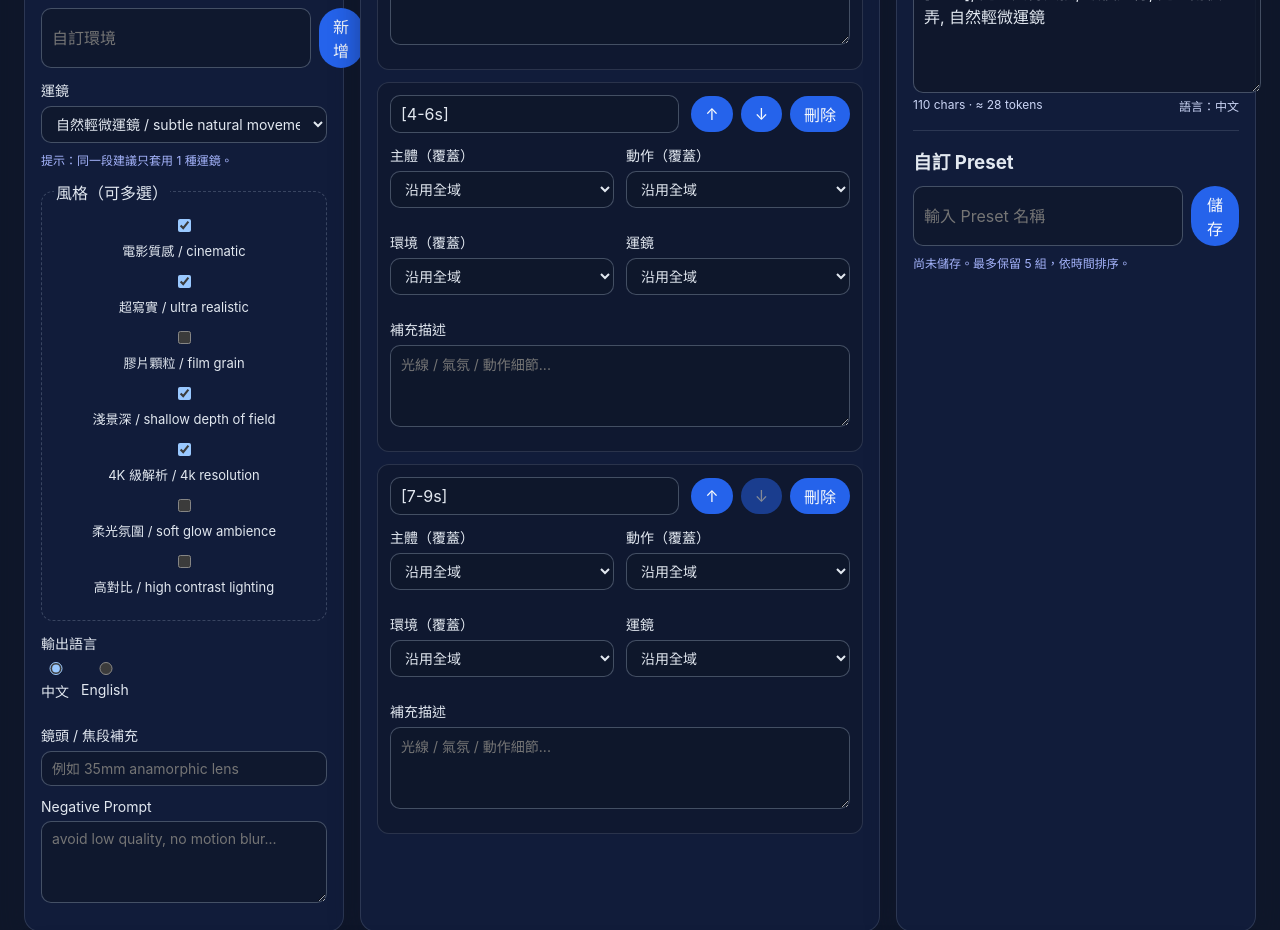
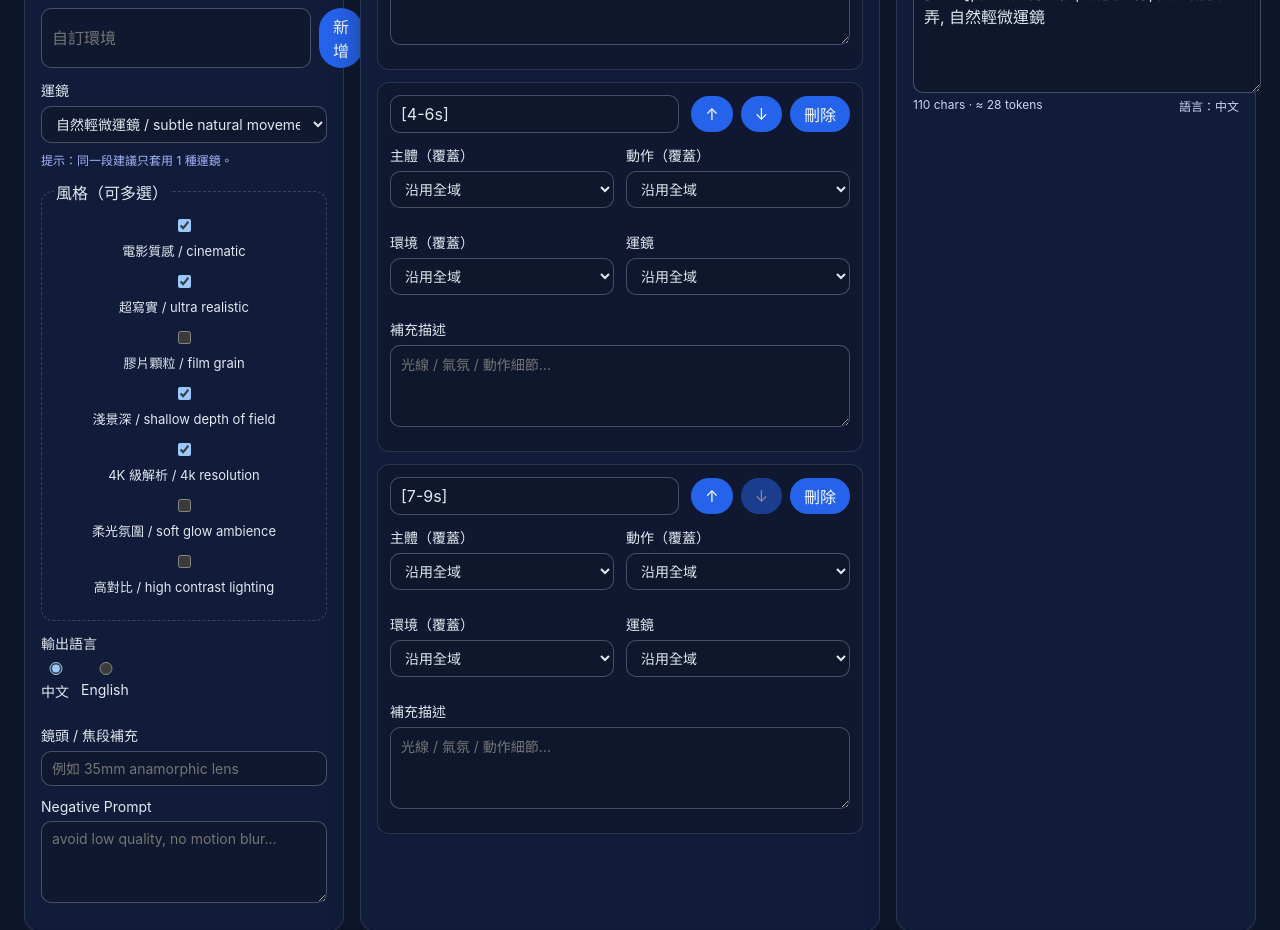
Before and after one commit to mavicair2tw/PromptBuilder, a React (Vite) app: page / in a window 1280 px wide. Shown: the part 1380-2310 px from the top of the page. Built offline with nearby package versions, Linux system fonts and the light colour scheme.

Commit message:
Remove custom preset UI

```diff
--- a/src/App.tsx
+++ b/src/App.tsx
@@ -12,7 +12,6 @@ import {
   styleOptions,
   subjects
 } from './data/options';
-import { usePresets } from './hooks/usePresets';
 import {
   BuilderSnapshot,
   CustomOptions,
@@ -122,8 +121,6 @@ const App = () => {
   const allSubjects: Option[] = [...subjects, ...customOptions.subjects];
   const allActions: Option[] = [...actions, ...customOptions.actions];
   const allEnvironments: Option[] = [...environments, ...customOptions.environments];
-
-  const { presets, savePreset, removePreset } = usePresets();
 
   const updateGlobalForm = (patch: Partial<GlobalFormState>) => {
     setGlobalForm(prev => ({ ...prev, ...patch }));
@@ -268,15 +265,6 @@ const App = () => {
     setCustomOptions(snapshot.customOptions);
   };
 
-  const handleSavePreset = (name: string) => {
-    savePreset(name, snapshotCurrent());
-  };
-
-  const handleLoadPreset = (id: string) => {
-    const preset = presets.find(p => p.id === id);
-    if (preset) applySnapshot(preset.snapshot);
-  };
-
   const charCount = {
     basic: basicPrompt.length,
     storyboard: storyboardLines.join('\n').length
@@ -356,10 +344,6 @@ const App = () => {
           onDownload={downloadTxt}
           charCount={charCount}
           tokenEstimate={tokenEstimate}
-          onSavePreset={handleSavePreset}
-          presets={presets}
-          onLoadPreset={handleLoadPreset}
-          onDeletePreset={removePreset}
         />
       </div>
 
--- a/src/components/OutputPanel.tsx
+++ b/src/components/OutputPanel.tsx
@@ -1,6 +1,3 @@
-import { useState } from 'react';
-import { SavedPreset } from '../types';
-
 interface Props {
   basicPrompt: string;
   storyboardLines: string[];
@@ -10,10 +7,6 @@ interface Props {
   onDownload: () => void;
   charCount: { basic: number; storyboard: number };
   tokenEstimate: { basic: number; storyboard: number };
-  onSavePreset: (name: string) => void;
-  presets: SavedPreset[];
-  onLoadPreset: (id: string) => void;
-  onDeletePreset: (id: string) => void;
 }
 
 const OutputPanel = ({
@@ -24,14 +17,8 @@ const OutputPanel = ({
   onCopyStoryboard,
   onDownload,
   charCount,
-  tokenEstimate,
-  onSavePreset,
-  presets,
-  onLoadPreset,
-  onDeletePreset
+  tokenEstimate
 }: Props) => {
-  const [presetName, setPresetName] = useState('');
-
   return (
     <section className="panel output">
       <h2>輸出預覽</h2>
@@ -65,49 +52,6 @@ const OutputPanel = ({
           <span>語言：{language === 'zh' ? '中文' : 'English'}</span>
         </div>
       </div>
-
-      <div className="preset-section">
-        <h3>自訂 Preset</h3>
-        <div className="preset-form">
-          <input
-            type="text"
-            value={presetName}
-            onChange={e => setPresetName(e.target.value)}
-            placeholder="輸入 Preset 名稱"
-          />
-          <button
-            type="button"
-            onClick={() => {
-              onSavePreset(presetName);
-              setPresetName('');
-            }}
-          >
-            儲存
-          </button>
-        </div>
-        {presets.length === 0 ? (
-          <p className="hint">尚未儲存。最多保留 5 組，依時間排序。</p>
-        ) : (
-          <ul className="preset-list">
-            {presets.map(item => (
-              <li key={item.id}>
-                <div>
-                  <strong>{item.name}</strong>
-                  <small>{new Date(item.savedAt).toLocaleString()}</small>
-                </div>
-                <div className="preset-actions">
-                  <button type="button" onClick={() => onLoadPreset(item.id)}>
-                    載入
-                  </button>
-                  <button type="button" onClick={() => onDeletePreset(item.id)}>
-                    刪除
-                  </button>
-                </div>
-              </li>
-            ))}
-          </ul>
-        )}
-      </div>
     </section>
   );
 };
--- a/src/hooks/usePresets.ts
+++ /dev/null
@@ -1,66 +0,0 @@
-import { useEffect, useState } from 'react';
-import { BuilderSnapshot, SavedPreset } from '../types';
-
-const STORAGE_KEY = 'prompt-builder.presets';
-const MAX_PRESETS = 5;
-
-const makeId = () =>
-  typeof crypto !== 'undefined' && crypto.randomUUID
-    ? crypto.randomUUID()
-    : Math.random().toString(36).slice(2, 10);
-
-const safeParse = (value: string | null): SavedPreset[] => {
-  if (!value) return [];
-  try {
-    return JSON.parse(value) as SavedPreset[];
-  } catch {
-    return [];
-  }
-};
-
-const loadFromStorage = (): SavedPreset[] => {
-  if (typeof window === 'undefined') return [];
-  try {
-    return safeParse(window.localStorage.getItem(STORAGE_KEY));
-  } catch (error) {
-    console.warn('[Prompt Builder] localStorage unavailable, presets kept in-memory only.', error);
-    return [];
-  }
-};
-
-const persistToStorage = (value: SavedPreset[]) => {
-  if (typeof window === 'undefined') return;
-  try {
-    window.localStorage.setItem(STORAGE_KEY, JSON.stringify(value));
-  } catch (error) {
-    console.warn('[Prompt Builder] Failed to persist presets, storage disabled?', error);
-  }
-};
-
-export const usePresets = () => {
-  const [presets, setPresets] = useState<SavedPreset[]>(() => loadFromStorage());
-
-  useEffect(() => {
-    persistToStorage(presets);
-  }, [presets]);
-
-  const savePreset = (name: string, snapshot: BuilderSnapshot) => {
-    if (!name.trim()) return;
-    setPresets(prev => {
-      const deduped = prev.filter(p => p.name !== name.trim());
-      const next: SavedPreset = {
-        id: makeId(),
-        name: name.trim(),
-        savedAt: new Date().toISOString(),
-        snapshot
-      };
-      return [next, ...deduped].slice(0, MAX_PRESETS);
-    });
-  };
-
-  const removePreset = (id: string) => {
-    setPresets(prev => prev.filter(p => p.id !== id));
-  };
-
-  return { presets, savePreset, removePreset };
-};
--- a/src/styles/App.css
+++ b/src/styles/App.css
@@ -239,43 +239,6 @@ button:not(:disabled):hover {
   color: #cbd5f5;
 }
 
-.preset-section {
-  border-top: 1px solid rgba(148, 163, 184, 0.2);
-  padding-top: 16px;
-}
-
-.preset-form {
-  display: flex;
-  gap: 8px;
-  margin-bottom: 12px;
-}
-
-.preset-form input {
-  flex: 1;
-}
-
-.preset-list {
-  list-style: none;
-  margin: 0;
-  padding: 0;
-  display: flex;
-  flex-direction: column;
-  gap: 8px;
-}
-
-.preset-list li {
-  display: flex;
-  justify-content: space-between;
-  padding: 10px 12px;
-  border-radius: 12px;
-  background: rgba(148, 163, 184, 0.08);
-}
-
-.preset-actions {
-  display: flex;
-  gap: 8px;
-}
-
 .examples {
   text-align: center;
 }
```
